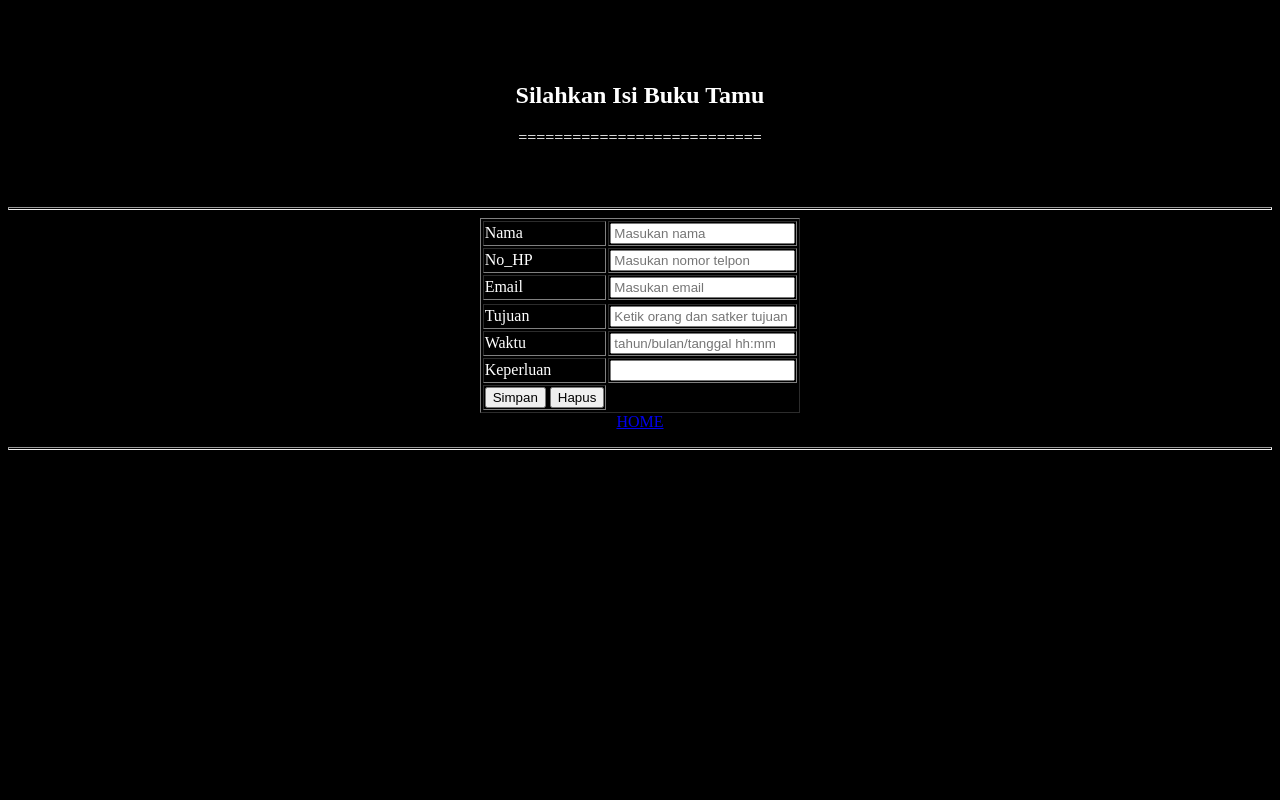
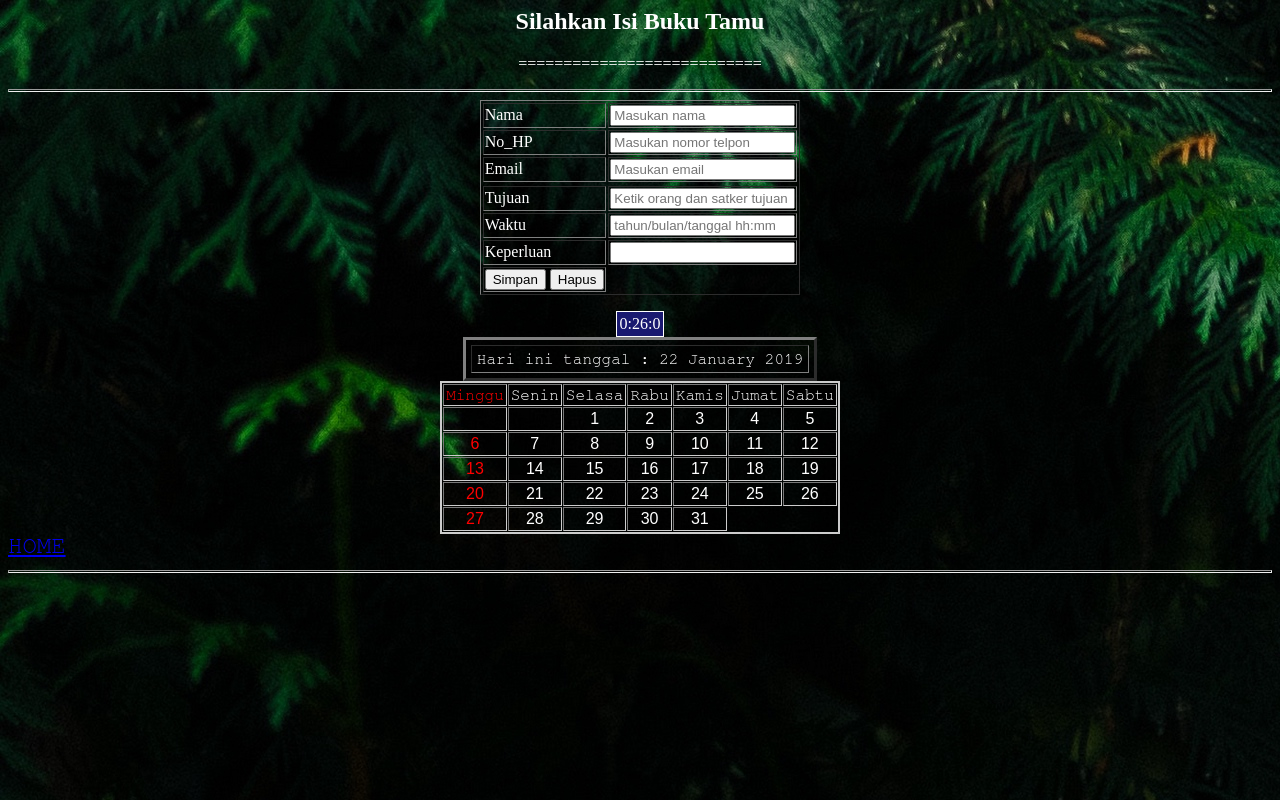
Before and after one commit to bayumaulana846/guestbook-tugas, a PHP site: page /resep.php in a window 1280 px wide. Run offline with PHP 8.4, Linux system fonts and the light colour scheme.

Commit message:
form tamu

```diff
--- a/index.php
+++ b/index.php
@@ -1,5 +1,5 @@
 <html>
-<body bgcolor="black" text="white">
+<body background="Pictures/daun.jpg" text="white">
 
 	<style type="text/css">
 	html,body{
--- a/resep.php
+++ b/resep.php
@@ -3,6 +3,7 @@
 <meta http-equiv="Content-Type" content="text/html; charset=iso-8859-1" />
 <title>Buku Tamu</title>
 </head>
+<div header="Pictures">
 <script language="javascript">
     function hanyaAngka(e, decimal) {
     var key;
@@ -33,17 +34,11 @@
     }
 
 </script>
-<body bgcolor="black" text="white">
+<body background="Pictures/daun.jpg" >
 <form action="simpanresep.php" method="post">
 <div align='center'>
-  <br>
-  <br>
-  <br>
   <h2>Silahkan Isi Buku Tamu</h2>
   <p>===========================</p>
-  <br>
-  <br>
-
   <hr size=3 >
 <table border="1">
 <tr>
@@ -75,9 +70,65 @@
 <td><input type="submit" name="simpan" value="Simpan"> <input type="reset" name ="Hapus" value="Hapus"></td>
 </tr>
 </table>
-<a href="index.php">HOME</a>
 </div>
 </form>
 </body>
 </html>
-<hr size=3 >
+
+<script type="text/javascript">
+window.setTimeout("waktu()",1000);
+function waktu() {
+var tanggal = new Date();
+setTimeout("waktu()",1000);
+document.getElementById("tanggalku").innerHTML
+= tanggal.getHours()+":"+tanggal.getMinutes()+":"+tanggal.getSeconds();
+}
+</script>
+</head>
+<body bgcolor="white" text="white" onload="waktu()">
+<table align=center style="border:1px solid white" bgcolor="#191970"><tr><td>
+<div id="tanggalku">
+</div></td></tr>
+</table>
+</body>
+</html>
+
+<?php
+$month= date ("m");
+$year=date("Y");
+$day=date("d");
+$endDate=date("t",mktime(0,0,0,$month,$day,$year));
+echo '<font face="freemono" size="5">';
+echo '<table align="center" border="3" cellpadding=5 cellspacing=5 style=""><tr><td align=center>';
+echo "Hari ini tanggal : ".date("d F Y ",mktime(0,0,0,$month,$day,$year));
+echo '</td></tr></table>';
+echo '<table align="center" border="1" cellpadding=2 cellspacing=1 style="border:2px solid #ccc">
+   <tr bgcolor="#000000">
+   <td align=center><font color=red>Minggu</font></td>
+   <td align=center>Senin</td>
+   <td align=center>Selasa</td>
+   <td align=center>Rabu</td>
+   <td align=center>Kamis</td>
+   <td align=center>Jumat</td>
+   <td align=center>Sabtu</td>
+   </tr>';
+$s=date ("w", mktime (0,0,0,$month,1,$year));
+for ($ds=1;$ds<=$s;$ds++) {
+echo "<td style=\"font-family:arial;color:#B3D9FF\" align=center valign=middle bgcolor=\"\">
+</td>";}
+for ($d=1;$d<=$endDate;$d++)
+{
+   if (date("w",mktime (0,0,0,$month,$d,$year)) == 0) { echo "<tr>"; }
+   $fontColor="#FFFFFF";
+   if (date("D",mktime (0,0,0,$month,$d,$year)) == "Sun")
+   { $fontColor="red"; }
+   echo "<td style=\"font-family:arial;color:#333333\" align=center valign=middle> <span style=\"color:$fontColor\">$d</span></td>";
+   if (date("w",mktime (0,0,0,$month,$d,$year)) == 6)
+   {
+     echo "</tr>";
+}
+}
+echo '</table>';
+?>
+<a href="index.php">HOME</a>
+<hr size=3>
--- a/tampilresep.php
+++ b/tampilresep.php
@@ -3,7 +3,7 @@
   <title>Buku Tamu</title>
 </head>
 <body>
-<body bgcolor="black" text="white">
+<body background="Pictures/daun.jpg" text="white">
   <div align="center">
 <h2>Buku Tamu</h2>
 <a href="resep.php"> Kembali ke Buku Tamu</a>
```
Also changed, not shown: simpanresep.php (+20 -0 lines).
